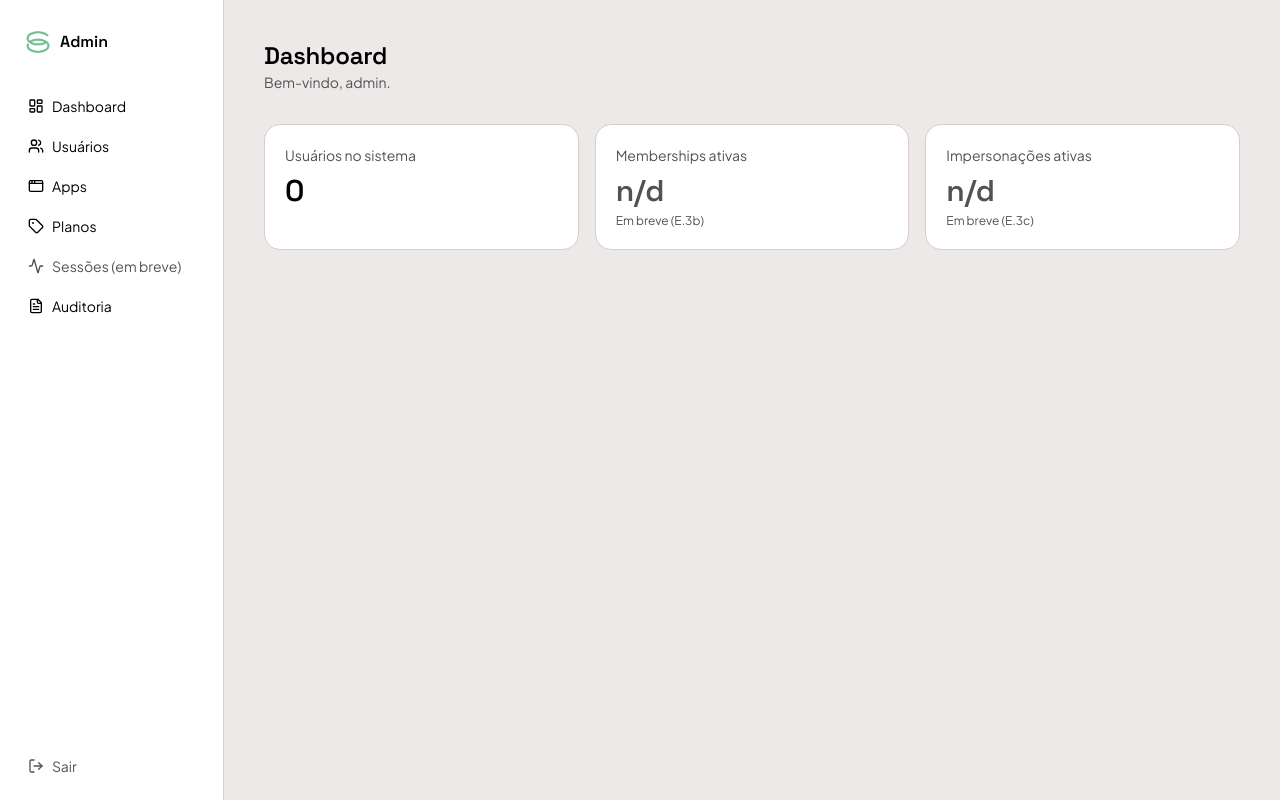
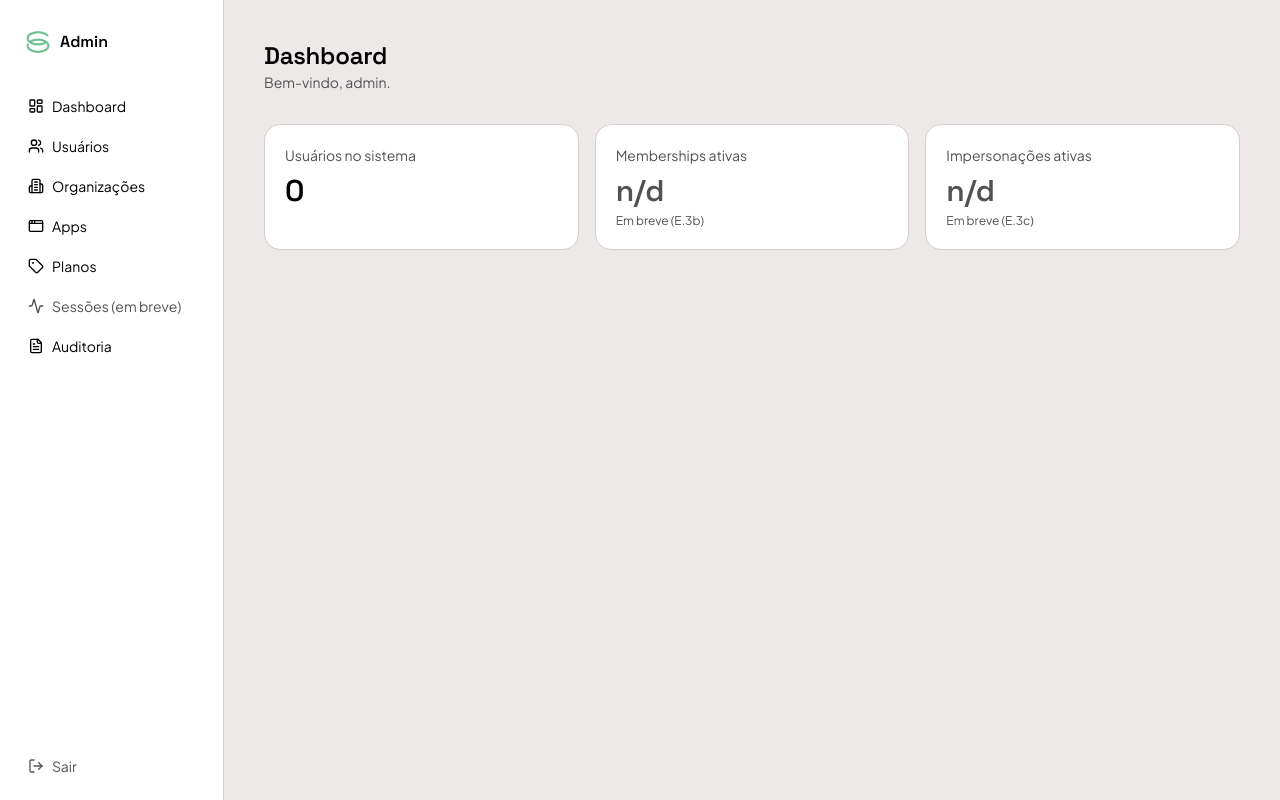
Before and after one commit to Socios-AI/socios-ai-admin-web, a Next.js app: page / in a window 1280 px wide. Built offline with nearby package versions, Linux system fonts and the light colour scheme; no server answers.

Commit message:
feat(plan-h): sidebar Organizações entry

```diff
--- a/components/Sidebar.tsx
+++ b/components/Sidebar.tsx
@@ -1,9 +1,10 @@
 import Link from "next/link";
-import { LayoutDashboard, Users, AppWindow, Tag, Activity, FileText, LogOut } from "lucide-react";
+import { LayoutDashboard, Users, Building2, AppWindow, Tag, Activity, FileText, LogOut } from "lucide-react";
 
 const ITEMS = [
   { href: "/", label: "Dashboard", Icon: LayoutDashboard },
   { href: "/users", label: "Usuários", Icon: Users },
+  { href: "/orgs", label: "Organizações", Icon: Building2 },
   { href: "/apps", label: "Apps", Icon: AppWindow },
   { href: "/plans", label: "Planos", Icon: Tag },
   { href: "/sessions", label: "Sessões (em breve)", Icon: Activity, disabled: true },
```
